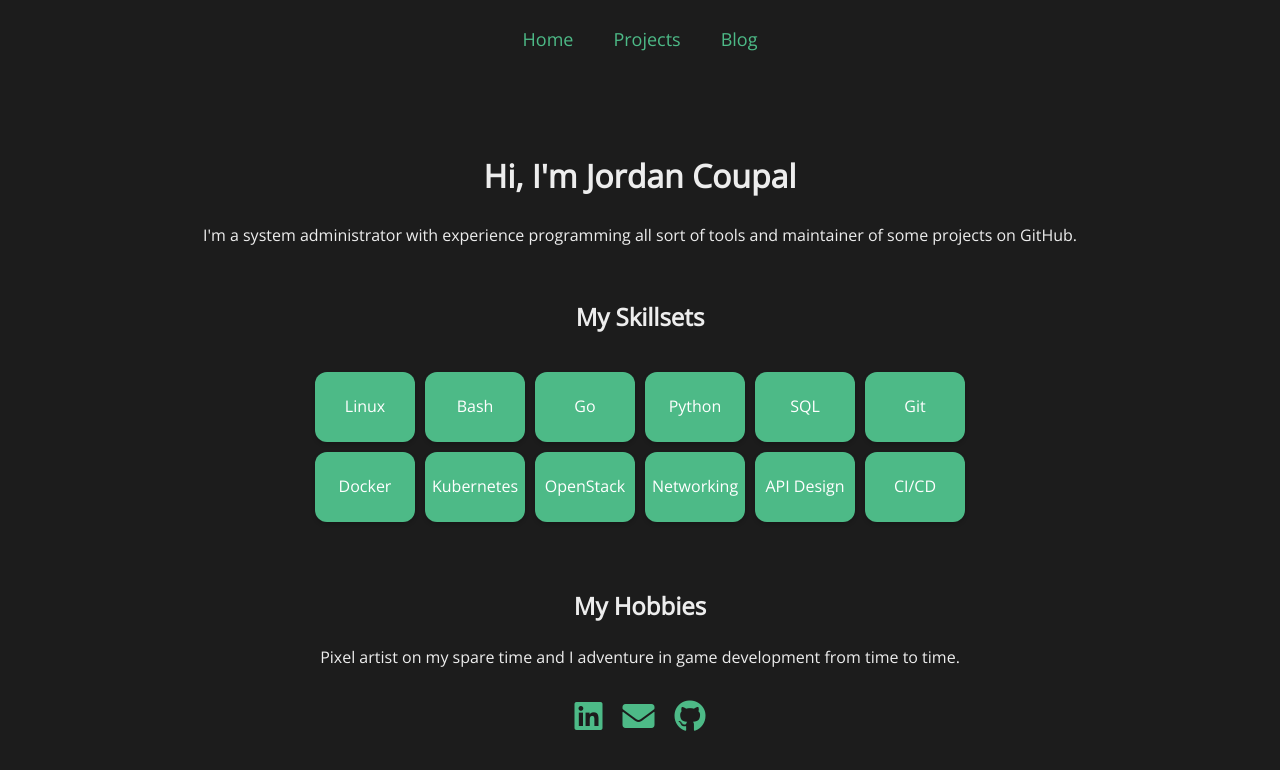
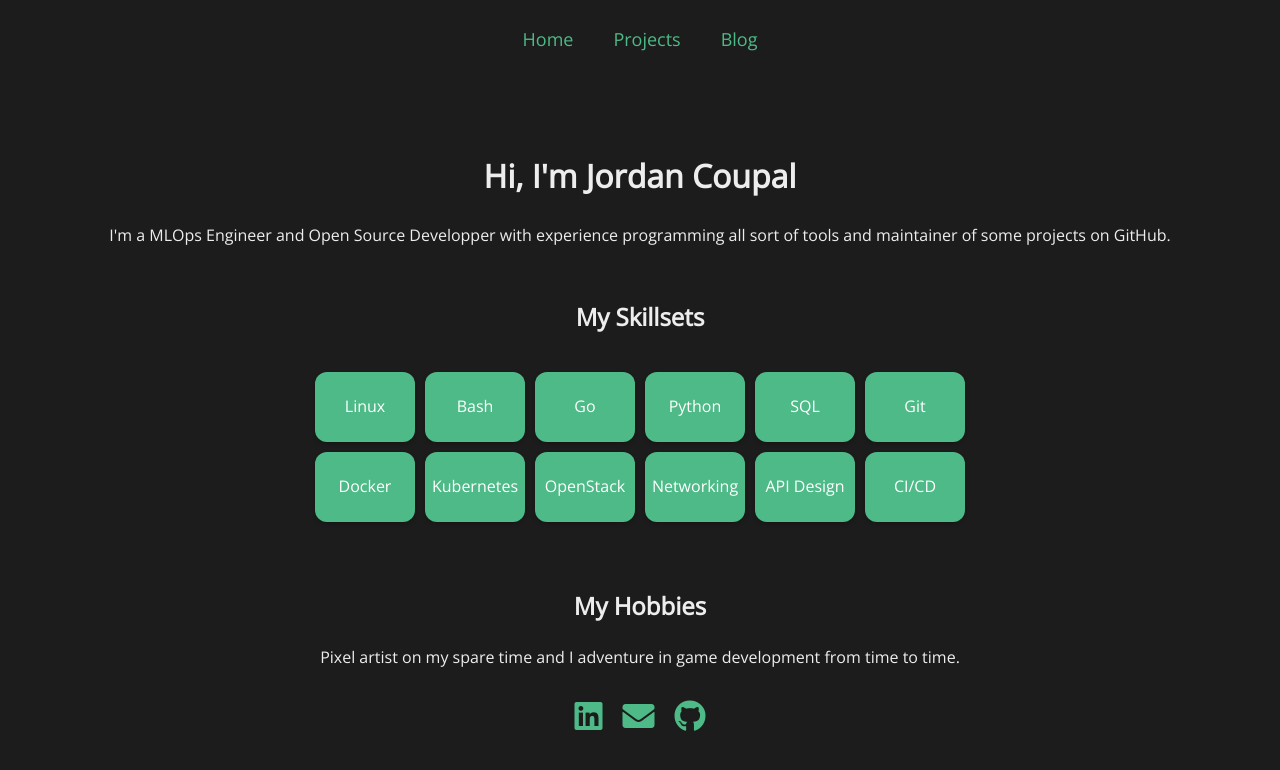
Before and after one commit to JCoupalK/jcoupal.com, a Vue app: page / in a window 1280 px wide. Shown: the top 770 px of the page. Built offline with nearby package versions, Linux system fonts and the light colour scheme.

Commit message:
Updated HomePage.vue

```diff
--- a/src/views/HomePage.vue
+++ b/src/views/HomePage.vue
@@ -1,7 +1,8 @@
 <template>
   <div class="home-container">
     <h1>Hi, I'm Jordan Coupal</h1>
-    <p>I'm a system administrator with experience programming all sort of tools and maintainer of some projects on GitHub.</p>
+    <p>I'm a MLOps Engineer and Open Source Developper with experience programming all sort of tools and maintainer of
+      some projects on GitHub.</p>
     <h2>My Skillsets</h2>
     <div class="skills-container">
       <div class="skill" v-for="skill in skills" :key="skill">
@@ -64,7 +65,7 @@ export default {
   align-items: center;
   text-align: center;
   border-radius: 12px;
-  box-shadow: 0 2px 4px rgba(0,0,0,0.2);
+  box-shadow: 0 2px 4px rgba(0, 0, 0, 0.2);
   white-space: nowrap;
   overflow: hidden;
   text-overflow: ellipsis;
```
